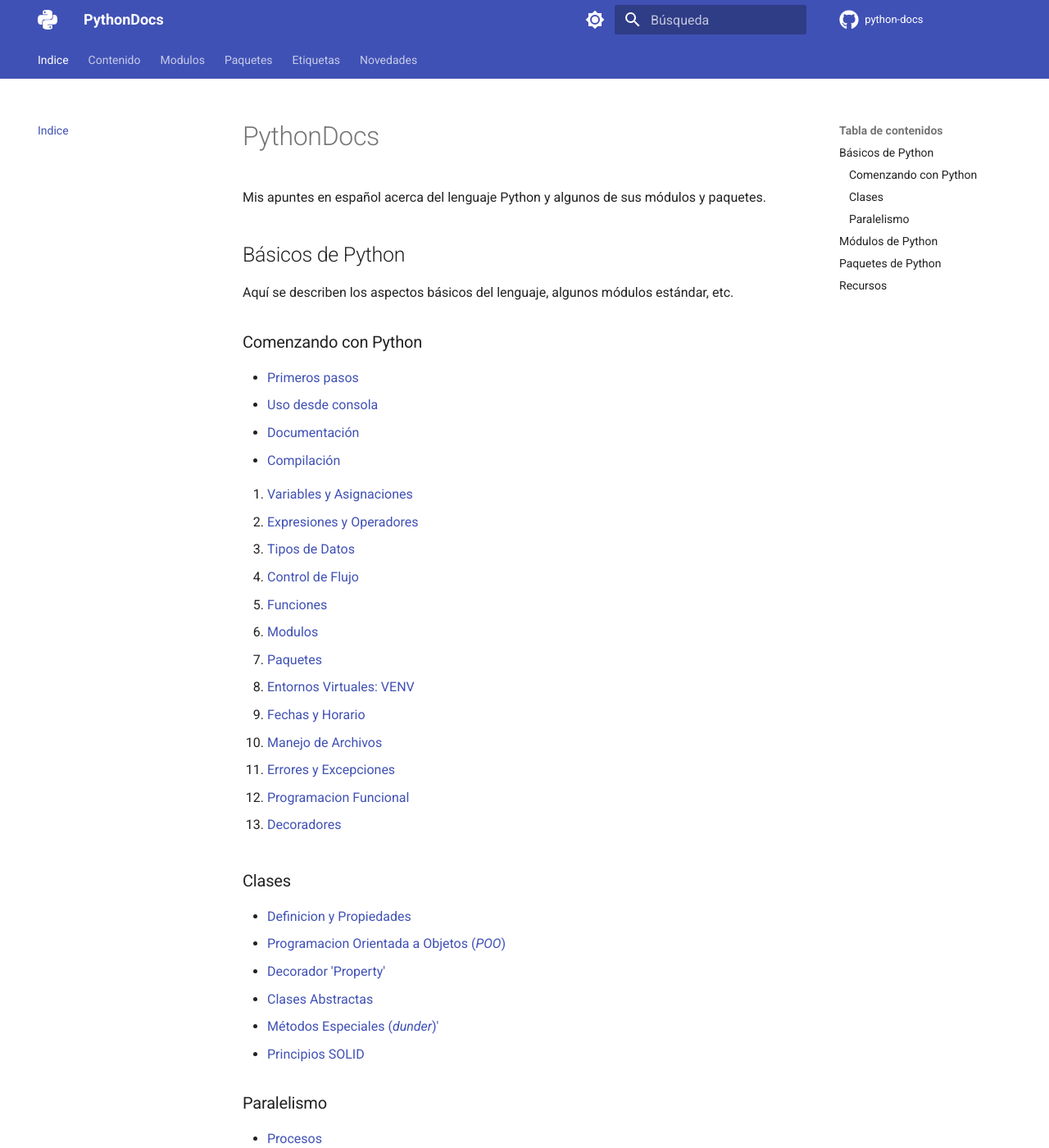
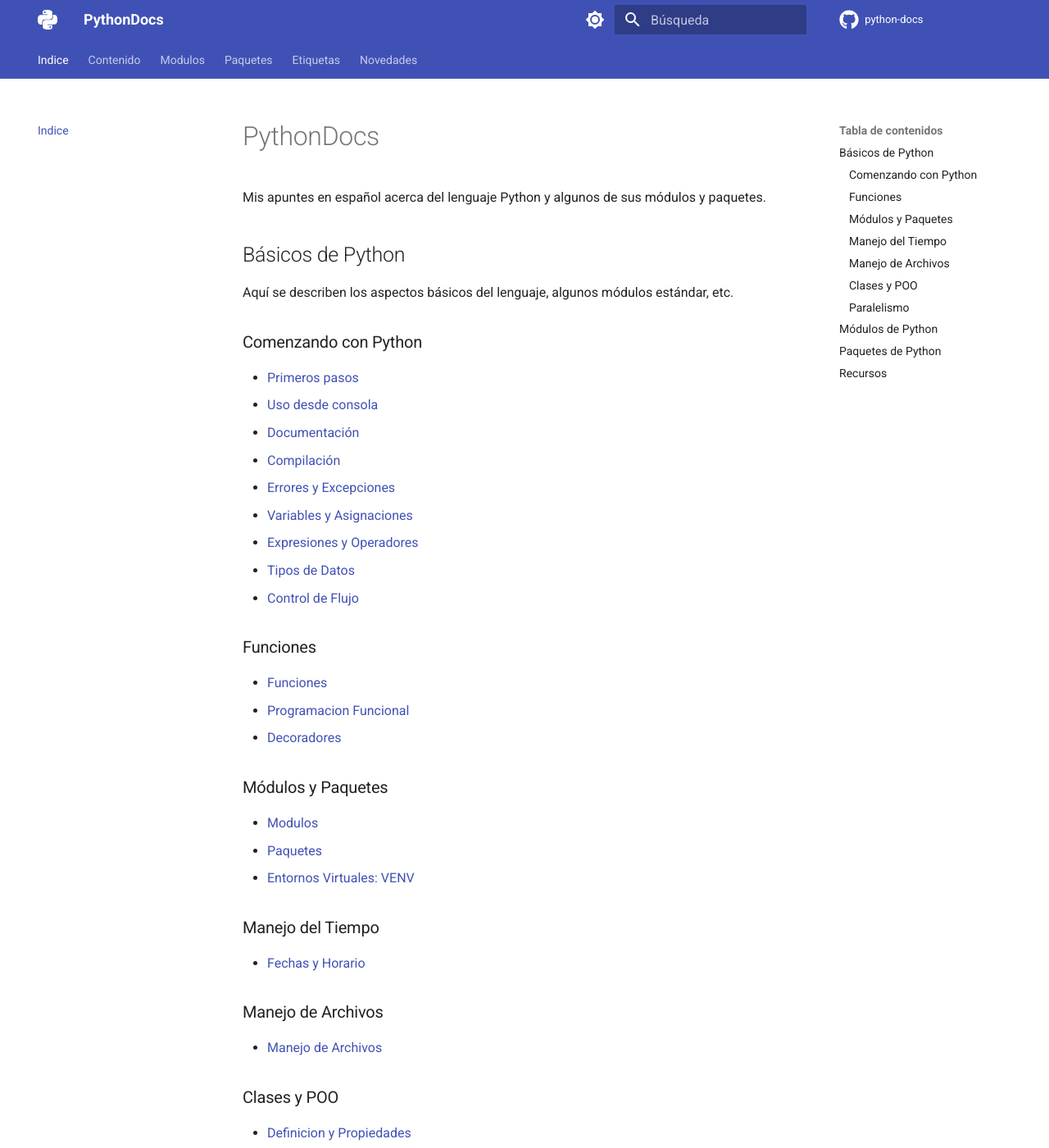
Before and after one commit to alejrot/python-docs, an MkDocs documentation site: the page built from docs/index.md, in a window 1280 px wide and 1400 px high. Shown: the whole window at 82% size. Built offline with MkDocs 1.6.1 and Material for MkDocs 9.7.7, drawn with Linux system fonts in a browser that asks for light colours; plug-ins that fetch from the network failed and are left out; comment, search, counter and statistics services are not loaded.

Commit message:
Patch 'index.md'

```diff
--- a/docs/index.md
+++ b/docs/index.md
@@ -14,26 +14,35 @@
 - [Documentación](basicos/documentacion.md)
 - [Compilación](basicos/compilacion.md)
 
+- [Errores y Excepciones](contenido/11-excepciones.md)
+- [Variables y Asignaciones](contenido/2-variables_asignaciones.md)
+- [Expresiones y Operadores](contenido/3-expresiones_operadores.md)
+- [Tipos de Datos](contenido/4-tipos_datos.md)
+- [Control de Flujo](contenido/5-control_flujo.md)
+
+### Funciones
+
+<!-- 1. [Comenzando con Python](contenido/1-comenzando.md) -->
+- [Funciones](contenido/6-funciones.md#funciones)
+- [Programacion Funcional](contenido/15-programacion_funcional.md)
+- [Decoradores](contenido/decoradores.md)
+
+### Módulos y Paquetes
+
+- [Modulos](contenido/modulos.md)
+- [Paquetes](contenido/paquetes.md)
+- [Entornos Virtuales: VENV](contenido/8-entorno_virtual.md)
+
+### Manejo del Tiempo
+
+- [Fechas y Horario](contenido/9-fechas.md#fechas-y-horario)
+
+### Manejo de Archivos
+
+- [Manejo de Archivos](contenido/10-manejo_archivos.md)
 
 
-<!-- 1. [Comenzando con Python](contenido/1-comenzando.md) -->
-2. [Variables y Asignaciones](contenido/2-variables_asignaciones.md)
-3. [Expresiones y Operadores](contenido/3-expresiones_operadores.md)
-4. [Tipos de Datos](contenido/4-tipos_datos.md)
-5. [Control de Flujo](contenido/5-control_flujo.md)
-6. [Funciones](contenido/6-funciones.md#funciones)
-7. [Modulos](contenido/modulos.md)
-7. [Paquetes](contenido/paquetes.md)
-8. [Entornos Virtuales: VENV](contenido/8-entorno_virtual.md)
-9. [Fechas y Horario](contenido/9-fechas.md#fechas-y-horario)
-10. [Manejo de Archivos](contenido/10-manejo_archivos.md)
-11. [Errores y Excepciones](contenido/11-excepciones.md)
-
-12. [Programacion Funcional](contenido/15-programacion_funcional.md)
-
-13. [Decoradores](contenido/decoradores.md)
-
-### Clases
+### Clases y POO
 
 - [Definicion y Propiedades](clases/clases.md)
 - [Programacion Orientada a Objetos (*POO*)](clases/poo.md)
```
